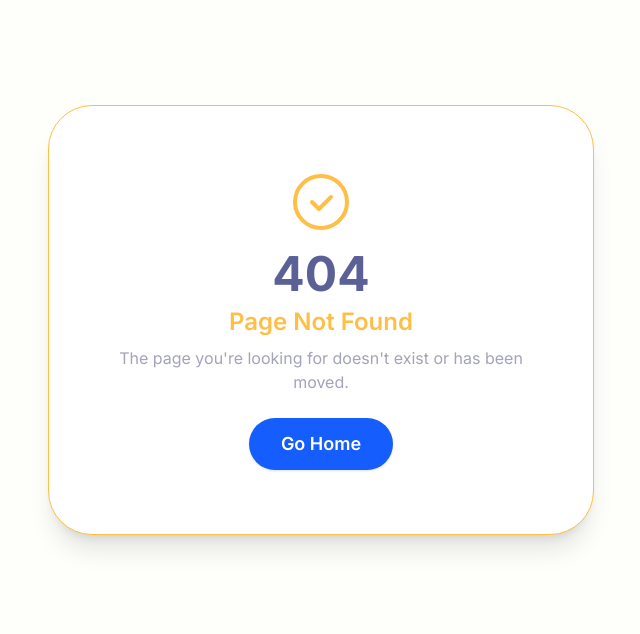
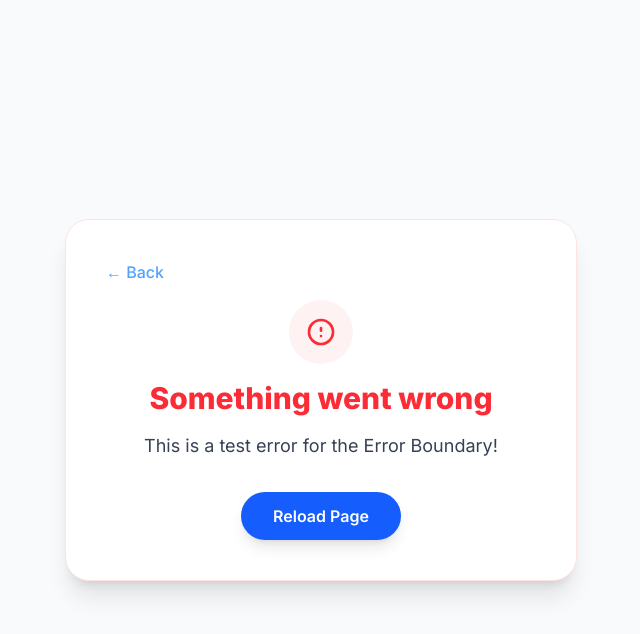
Before and after one commit to Reuben-10/Altschool-Exam-React-To-Do, a React (Vite) app: page /error-boundary in a window 1280 px wide. Before the commit this address had no page. Shown: the top 634 px of the page, without its empty margins (319-959 px from the left). Built offline with nearby package versions, Linux system fonts and the light colour scheme.

Commit message:
feat: implement error boundary page with test error handling and enhance existing components for dark mode support

```diff
--- a/src/components/ErrorBoundary.jsx
+++ b/src/components/ErrorBoundary.jsx
@@ -1,4 +1,5 @@
 import { Component } from 'react';
+import { Link } from 'react-router-dom';
 
 // ErrorBoundary for ToDoListPage and other React components
 export class ErrorBoundary extends Component {
@@ -23,16 +24,22 @@ export class ErrorBoundary extends Component {
   render() {
     if (this.state.hasError) {
       return (
-        <div className="flex items-center justify-center min-h-screen bg-gray-50 px-4">
-          <div className="w-full max-w-lg bg-white rounded-3xl shadow-xl border border-red-100 p-8 sm:p-10">
+        <div className="flex items-center justify-center min-h-screen bg-gray-50 dark:bg-[#1E1E1E] px-4">
+          <div className="w-full max-w-lg bg-white dark:bg-[#232323] rounded-3xl shadow-xl border border-red-100 dark:border-red-400 p-8 sm:p-10">
             <div className="flex flex-col items-center">
-              <div className="flex items-center justify-center w-16 h-16 rounded-full bg-red-50 mb-4">
+              <Link
+                to="/"
+                className="self-start mb-4 text-base text-blue-400 hover:underline font-medium"
+              >
+                ← Back
+              </Link>
+              <div className="flex items-center justify-center w-16 h-16 rounded-full bg-red-50 dark:bg-red-900 mb-4">
                 <svg className="w-8 h-8 text-red-500" fill="none" stroke="currentColor" strokeWidth="2" viewBox="0 0 24 24">
                   <path strokeLinecap="round" strokeLinejoin="round" d="M12 9v2m0 4h.01M21 12c0 4.97-4.03 9-9 9s-9-4.03-9-9 4.03-9 9-9 9 4.03 9 9z" />
                 </svg>
               </div>
-              <h1 className="text-2xl sm:text-3xl font-extrabold text-red-600 mb-2 text-center">Something went wrong</h1>
-              <p className="mt-2 text-gray-700 text-base sm:text-lg text-center">
+              <h1 className="text-2xl sm:text-3xl font-extrabold text-red-500 mb-2 text-center">Something went wrong</h1>
+              <p className="mt-2 text-gray-700 dark:text-gray-200 text-base sm:text-lg text-center">
                 {this.state.error?.message || 'An unexpected error occurred.'}
               </p>
               <button
--- a/src/components/ErrorFallback.jsx
+++ b/src/components/ErrorFallback.jsx
@@ -1,7 +1,7 @@
 export default function ErrorFallback() {
   return (
-    <div className="flex flex-col items-center justify-center min-h-[60vh] bg-[#FEFEFB]">
-      <div className="bg-white rounded-[32px] shadow-xl border border-[#FDBF46] px-8 py-10 flex flex-col items-center">
+    <div className="flex flex-col items-center justify-center min-h-[60vh] bg-[#FEFEFB] dark:bg-[#1E1E1E]">
+      <div className="bg-white dark:bg-transparent rounded-[32px] shadow-xl border border-[#FDBF46] dark:border-[#53462b] px-8 py-10 flex flex-col items-center">
         <img src="/assets/quill_todo.svg" alt="Error" className="w-12 h-12 mb-3" />
         <h2 className="text-2xl font-bold text-[#5B6097] mb-2">Oops! Something broke.</h2>
         <p className="text-[#A3A3B9] mb-4 text-center">Try again later.</p>
--- /dev/null
+++ b/src/pages/ErrorBoundaryPage.jsx
@@ -0,0 +1,14 @@
+import React from "react";
+import ErrorBoundary from "@/components/ErrorBoundary";
+
+const ThrowError = () => {
+  throw new Error("This is a test error for the Error Boundary!");
+};
+
+const ErrorBoundaryPage = () => (
+  <ErrorBoundary>
+    <ThrowError />
+  </ErrorBoundary>
+);
+
+export default ErrorBoundaryPage;
--- a/src/pages/NotFoundPage.jsx
+++ b/src/pages/NotFoundPage.jsx
@@ -1,9 +1,11 @@
+import { ThemeProvider } from '@/components/theme-provider'
 import { Link } from 'react-router-dom'
 
 export default function NotFoundPage() {
   return (
-    <div className="flex flex-col items-center justify-center min-h-[80vh] bg-[#FEFEFB]">
-      <div className="bg-white rounded-[44px] shadow-xl border border-[#FDBF46] px-12 py-16 flex flex-col items-center">
+    <ThemeProvider>
+    <div className="flex flex-col items-center justify-center min-h-[80vh] bg-[#FEFEFB] dark:bg-[#1E1E1E]">
+      <div className="bg-white dark:bg-[#1E1E1E] rounded-[44px] shadow-xl border border-[#FDBF46] dark:border-[#53462b] px-12 py-16 flex flex-col items-center">
         <img src="/assets/quill_todo.svg" alt="Not Found" className="w-16 h-16 mb-4" />
         <h1 className="text-5xl font-bold text-[#5B6097] mb-2">404</h1>
         <h2 className="text-2xl font-semibold text-[#FDBF46] mb-2">Page Not Found</h2>
@@ -18,5 +20,6 @@ export default function NotFoundPage() {
         </Link>
       </div>
     </div>
+    </ThemeProvider>
   )
 }
--- a/src/pages/ToDoListPage.jsx
+++ b/src/pages/ToDoListPage.jsx
@@ -2,7 +2,7 @@ import React from "react";
 import { useMutation, useQuery, useQueryClient } from "@tanstack/react-query";
 import { createTodo, fetchAllTodos, updateTodo, deleteTodo } from "../api/todo";
 import { useTodoStore } from "../store/useTodoStore";
-import { Link } from "react-router-dom";
+import { Link, useNavigate } from "react-router-dom";
 import { Button } from "@/components/ui/button";
 import { Icon } from "@iconify/react";
 import { useEffect } from "react";
@@ -12,7 +12,7 @@ import { ModeToggle } from "@/components/mode-toggle";
 // Skeleton loader for header (just for loading effect)
 function HeaderSkeleton() {
   return (
-    <div className="flex items-center px-4 sm:px-8 py-8 sm:py-12 w-full max-w-3xl sm:max-w-4xl mx-auto">
+    <div className="flex items-center px-4 sm:px-8 py-8 sm:py-12 w-full max-w-3xl sm:max-w-4xl mx-auto dark:bg-transparent">
       <div className=" rounded-[1406.64px] w-[92px] h-[42px] bg-[#F6F6F9] sm:w-24 mr-2 sm:mr-4 animate-pulse" style={{ minWidth: "110px" }} />
       <div className="w-[986.01px] h-[4px] bg-[#F6F6F9]" />
     </div>
@@ -166,6 +166,8 @@ const ToDoListPage = () => {
     if (typeof text !== "string") return "";
     return text.length > maxLength ? text.slice(0, maxLength) + "..." : text;
   }
+
+  const navigate = useNavigate();
 
 
   return (
@@ -409,6 +411,16 @@ const ToDoListPage = () => {
           </button>
         </div>
       </div>
+
+      <div className="flex justify-center my-4">
+      <Button
+        className="bg-[#F2706D] hover:bg-red-600 text-white rounded-[44px] px-10 py-3 font-semibold shadow"
+        onClick={() => navigate("/error-boundary")}
+      >
+        Open Error Boundary Page
+      </Button>
+    </div>
+
     </section>
     </>
   );
--- a/src/pages/TodoDetailPage.jsx
+++ b/src/pages/TodoDetailPage.jsx
@@ -103,7 +103,7 @@ const TodoDetailPage = () => {
   // Show loading skeleton while loading
   if (loading) {
     return (
-      <main className="w-full max-w-lg mx-auto p-4 sm:p-8 bg-white rounded-3xl shadow-lg border border-gray-200 mt-6 sm:mt-12 flex flex-col items-center">
+      <main className="w-full max-w-lg mx-auto p-4 sm:p-8 bg-white rounded-3xl shadow-lg border border-gray-200 mt-6 sm:mt-12 flex flex-col items-center dark:bg-transparent">
         <div className="w-full flex flex-col items-center p-4 sm:p-8">
           <Skeleton className="w-16 h-16 mb-4 rounded-full" />
           <Skeleton className="h-8 w-2/3 mb-4 rounded-xl" />
--- a/src/routes/AppRoutes.jsx
+++ b/src/routes/AppRoutes.jsx
@@ -5,6 +5,7 @@ import TodoDetailPage from "../pages/TodoDetailPage";
 import ErrorFallback from "@/components/ErrorFallback";
 import NotFoundPage from "@/pages/NotFoundPage";
 import { ErrorBoundary } from "@/components/ErrorBoundary";
+import ErrorBoundaryPage from "@/pages/ErrorBoundaryPage";
 
 const router = createBrowserRouter([
   {
@@ -24,6 +25,10 @@ const router = createBrowserRouter([
     ],
   },
   {
+    path: "/error-boundary",
+    element: <ErrorBoundaryPage />,
+  },
+  {
     path: "*",
     element: <NotFoundPage />,
   },
```
